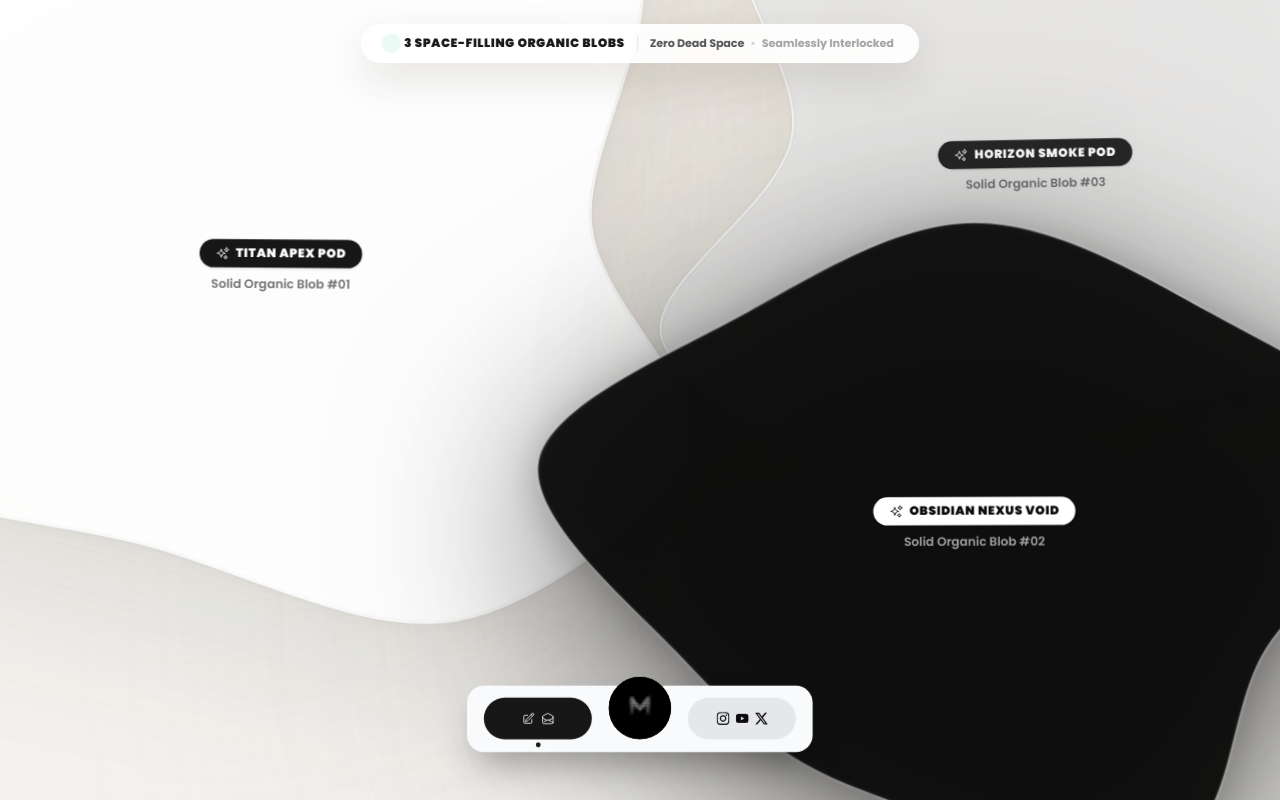
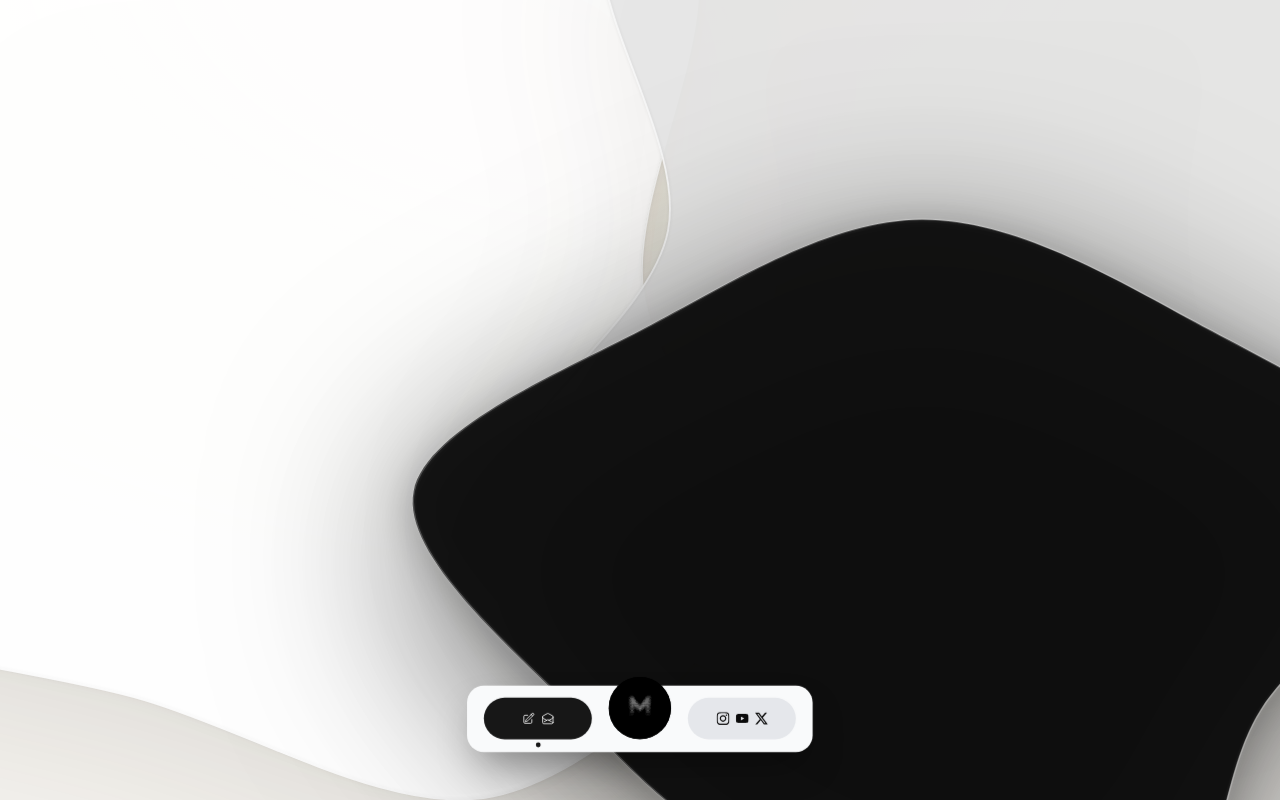
Before and after one commit to Madan2248c/menofmatrix, a Next.js app in the folder menofmatrix_fe/: page /feed in a window 1280 px wide. Built offline with nearby package versions, Linux system fonts and the light colour scheme.

Commit message:
feat(feed): purely static 3 solid interlocking blobs covering 100% of viewport with zero dead space and no text/hover noise

```diff
--- a/menofmatrix_fe/src/app/feed/page.js
+++ b/menofmatrix_fe/src/app/feed/page.js
@@ -1,14 +1,6 @@
 "use client";
 
 import React, { useState, useEffect, useMemo } from "react";
-import { motion, useMotionValue, useSpring, useTransform } from "motion/react";
-import { Poppins } from "next/font/google";
-import { HiOutlineSparkles } from "react-icons/hi2";
-
-const poppins = Poppins({
-  subsets: ["latin"],
-  weight: ["300", "400", "500", "600", "700", "800", "900"],
-});
 
 // ---------------------------------------------------------------------------
 // Procedural Organic SVG Path Generator for Smooth Amorphous Splines
@@ -44,42 +36,30 @@ function generateSmoothBlob(w, h, seed = 0, lobes = 9, irregularity = 0.22) {
 }
 
 // ---------------------------------------------------------------------------
-// Solid Organic Blob Component (Zero Hover Effects, Screen-Filling Fluidity)
+// Static Organic Blob Component (Pure Aesthetics, Zero Movement/Hover)
 // ---------------------------------------------------------------------------
-function SolidOrganicBlob({
-  id,
+function PureOrganicBlob({
   width,
   height,
   seed = 1,
   lobes = 9,
   irregularity = 0.22,
-  tone = "white", // "white" | "black" | "smoke" | "graphite"
-  floatDuration = 22,
-  floatDelay = 0,
+  tone = "white", // "white" | "black" | "smoke"
   className = "",
   style = {},
-  label = "",
-  mouseSpringX,
-  mouseSpringY,
-  parallaxFactor = 0.03,
 }) {
   const pathD = useMemo(
     () => generateSmoothBlob(width, height, seed, lobes, irregularity),
     [width, height, seed, lobes, irregularity]
   );
 
-  const translateX = useTransform(mouseSpringX, (x) => x * parallaxFactor);
-  const translateY = useTransform(mouseSpringY, (y) => y * parallaxFactor);
-
   const toneConfigs = {
     white: {
-      fill: "bg-white/94",
+      fill: "bg-white/95",
       borderStroke: "rgba(255, 255, 255, 0.95)",
       innerStroke: "rgba(0, 0, 0, 0.03)",
       shadow: "drop-shadow(0 40px 90px rgba(60,50,35,0.12)) drop-shadow(0 2px 8px rgba(0,0,0,0.03))",
       sheen: "from-white via-white/80 to-transparent",
-      badge: "bg-neutral-900 text-white",
-      textColor: "text-neutral-900",
     },
     black: {
       fill: "bg-neutral-950/95",
@@ -87,57 +67,29 @@ function SolidOrganicBlob({
       innerStroke: "rgba(255, 255, 255, 0.08)",
       shadow: "drop-shadow(0 44px 100px rgba(0,0,0,0.5)) drop-shadow(0 6px 20px rgba(0,0,0,0.3))",
       sheen: "from-white/30 via-white/10 to-transparent",
-      badge: "bg-white text-neutral-950",
-      textColor: "text-white",
     },
     smoke: {
-      fill: "bg-neutral-200/85",
+      fill: "bg-neutral-200/90",
       borderStroke: "rgba(255, 255, 255, 0.9)",
       innerStroke: "rgba(0, 0, 0, 0.05)",
       shadow: "drop-shadow(0 36px 85px rgba(60,50,35,0.09))",
       sheen: "from-white via-white/70 to-transparent",
-      badge: "bg-neutral-800 text-white",
-      textColor: "text-neutral-800",
-    },
-    graphite: {
-      fill: "bg-neutral-900/90",
-      borderStroke: "rgba(255, 255, 255, 0.16)",
-      innerStroke: "rgba(255, 255, 255, 0.06)",
-      shadow: "drop-shadow(0 38px 85px rgba(0,0,0,0.35))",
-      sheen: "from-white/20 via-transparent to-transparent",
-      badge: "bg-white/90 text-neutral-900",
-      textColor: "text-neutral-100",
     },
   };
 
   const cfg = toneConfigs[tone] || toneConfigs.white;
 
   return (
-    <motion.div
+    <div
       style={{
         width,
         height,
         filter: cfg.shadow,
-        x: translateX,
-        y: translateY,
         ...style,
       }}
-      className={`absolute select-none pointer-events-auto ${className}`}
-      initial={{ opacity: 0, scale: 0.96 }}
-      animate={{
-        opacity: 1,
-        scale: [1, 1.02, 0.985, 1],
-        rotate: [-1.2, 1.4, -1.6, -1.2],
-        y: [-12, 14, -8, -12],
-      }}
-      transition={{
-        opacity: { duration: 1.2, ease: "easeOut" },
-        scale: { duration: floatDuration, repeat: Infinity, ease: "easeInOut", delay: floatDelay },
-        rotate: { duration: floatDuration * 1.2, repeat: Infinity, ease: "easeInOut", delay: floatDelay },
-        y: { duration: floatDuration * 0.95, repeat: Infinity, ease: "easeInOut", delay: floatDelay },
-      }}
+      className={`absolute select-none pointer-events-none ${className}`}
     >
-      {/* Morphing Liquid SVG Container */}
+      {/* Liquid SVG Backdrop */}
       <div
         className={`absolute inset-0 ${cfg.fill} backdrop-blur-3xl`}
         style={{
@@ -145,13 +97,13 @@ function SolidOrganicBlob({
         }}
       />
 
-      {/* Internal Liquid Refraction Gradient */}
+      {/* Top Specular Sheen */}
       <div
         className={`pointer-events-none absolute inset-x-0 top-0 h-[2.5px] bg-gradient-to-r ${cfg.sheen} opacity-90`}
         style={{ clipPath: `path('${pathD}')` }}
       />
 
-      {/* Specular SVG Border Hull */}
+      {/* SVG Specular Rim */}
       <svg className="absolute inset-0 w-full h-full pointer-events-none" viewBox={`0 0 ${width} ${height}`}>
         <path
           d={pathD}
@@ -168,27 +120,12 @@ function SolidOrganicBlob({
           className="blur-[1px]"
         />
       </svg>
-
-      {/* Centered Safe-Area Preview Badge / Label */}
-      <div className="absolute inset-0 flex flex-col items-center justify-center p-12 text-center pointer-events-none">
-        {label && (
-          <div className="flex flex-col items-center gap-2">
-            <span className={`inline-flex items-center gap-1.5 rounded-full px-4 py-1.5 text-xs font-black uppercase tracking-wider shadow-sm ${cfg.badge}`}>
-              <HiOutlineSparkles className="h-3.5 w-3.5" />
-              <span>{label}</span>
-            </span>
-            <span className={`text-xs font-semibold opacity-60 ${cfg.textColor}`}>
-              Solid Organic Blob #{id}
-            </span>
-          </div>
-        )}
-      </div>
-    </motion.div>
+    </div>
   );
 }
 
 // ---------------------------------------------------------------------------
-// Main Organic 3-Blob Full-Screen Space-Filling Stage
+// Main 3 Solid Space-Filling Blobs (Zero Empty Space, Zero Movement)
 // ---------------------------------------------------------------------------
 export default function FeedPage() {
   const [viewport, setViewport] = useState({ w: 1440, h: 900 });
@@ -205,121 +142,57 @@ export default function FeedPage() {
     return () => window.removeEventListener("resize", updateSize);
   }, []);
 
-  const mouseX = useMotionValue(0);
-  const mouseY = useMotionValue(0);
+  // Generous dimensions ensuring generous overlap with 0 background gaps
+  const blob1W = Math.max(800, Math.round(viewport.w * 0.82));
+  const blob1H = Math.max(700, Math.round(viewport.h * 1.15));
 
-  const springConfig = { damping: 30, stiffness: 60 };
-  const mouseSpringX = useSpring(mouseX, springConfig);
-  const mouseSpringY = useSpring(mouseY, springConfig);
+  const blob2W = Math.max(750, Math.round(viewport.w * 0.78));
+  const blob2H = Math.max(650, Math.round(viewport.h * 1.05));
 
-  function handleMouseMove(e) {
-    const { innerWidth, innerHeight } = window;
-    mouseX.set(((e.clientX - innerWidth / 2) / (innerWidth / 2)) * 40);
-    mouseY.set(((e.clientY - innerHeight / 2) / (innerHeight / 2)) * 40);
-  }
-
-  // Calculate dynamic blob sizes based on viewport so they 100% fill and overlap the entire space
-  const blob1Width = Math.max(750, Math.round(viewport.w * 0.72));
-  const blob1Height = Math.max(620, Math.round(viewport.h * 0.88));
-
-  const blob2Width = Math.max(720, Math.round(viewport.w * 0.68));
-  const blob2Height = Math.max(580, Math.round(viewport.h * 0.82));
-
-  const blob3Width = Math.max(680, Math.round(viewport.w * 0.62));
-  const blob3Height = Math.max(540, Math.round(viewport.h * 0.76));
+  const blob3W = Math.max(780, Math.round(viewport.w * 0.80));
+  const blob3H = Math.max(650, Math.round(viewport.h * 0.95));
 
   return (
-    <div
-      onMouseMove={handleMouseMove}
-      className={`${poppins.className} relative h-screen w-screen bg-[#f4f2ee] text-neutral-900 overflow-hidden select-none`}
-    >
-      {/* ------------------------------------------------------------------ */}
-      {/* Ambient Depth Atmospheric Shading                                  */}
-      {/* ------------------------------------------------------------------ */}
+    <div className="relative h-screen w-screen bg-[#f4f2ee] overflow-hidden select-none">
+      {/* Ambient Radial Atmosphere */}
       <div className="pointer-events-none fixed inset-0 z-0 bg-[radial-gradient(ellipse_90%_90%_at_50%_-10%,rgba(235,230,220,0.9),rgba(244,242,238,1))]" />
 
-      <div className="pointer-events-none fixed -top-40 -left-40 h-[700px] w-[700px] rounded-full bg-neutral-300/30 blur-[140px]" />
-      <div className="pointer-events-none fixed top-1/4 -right-40 h-[800px] w-[800px] rounded-full bg-neutral-400/25 blur-[160px]" />
-      <div className="pointer-events-none fixed -bottom-40 left-1/3 h-[700px] w-[700px] rounded-full bg-stone-300/25 blur-[150px]" />
-
       {/* ------------------------------------------------------------------ */}
-      {/* 3 Space-Filling Organic Blobs (100% Viewport Covered)              */}
+      {/* 3 Giant Static Interlocking Blobs (100% Screen Covered, 0 Dead Space) */}
       {/* ------------------------------------------------------------------ */}
       <div className="relative z-10 w-full h-full overflow-hidden">
-        {/* BLOB 1: Top-Left Titan Pod (White Glass) */}
-        {/* Spans across top-left, center, and bottom-left */}
-        <SolidOrganicBlob
-          id="01"
-          label="Titan Apex Pod"
-          width={blob1Width}
-          height={blob1Height}
+        {/* BLOB 1: Left / Top-Left Titan Pod (White Glass) */}
+        <PureOrganicBlob
+          width={blob1W}
+          height={blob1H}
           seed={3}
           lobes={9}
           irregularity={0.22}
           tone="white"
-          floatDuration={24}
-          floatDelay={0}
-          className="-top-[12%] -left-[14%] z-10"
-          mouseSpringX={mouseSpringX}
-          mouseSpringY={mouseSpringY}
-          parallaxFactor={0.03}
+          className="-top-[15%] -left-[18%] z-10"
         />
 
-        {/* BLOB 3: Top-Right Smoke Anchor (Smoke Shade) */}
-        {/* Fills the entire top-right & upper-middle quadrant that was previously empty */}
-        <SolidOrganicBlob
-          id="03"
-          label="Horizon Smoke Pod"
-          width={blob3Width}
-          height={blob3Height}
+        {/* BLOB 2: Top-Right Smoke Pod (Warm Smoke Glass) - Closes the gap */}
+        <PureOrganicBlob
+          width={blob2W}
+          height={blob2H}
           seed={14}
           lobes={9}
           irregularity={0.24}
           tone="smoke"
-          floatDuration={26}
-          floatDelay={4}
-          className="-top-[16%] right-[-12%] z-20"
-          mouseSpringX={mouseSpringX}
-          mouseSpringY={mouseSpringY}
-          parallaxFactor={0.04}
+          className="-top-[18%] -right-[15%] z-20"
         />
 
-        {/* BLOB 2: Center-Right Obsidian Void (Deep Black) */}
-        {/* Fills the center-right, bottom-right, and overlaps Blobs 1 & 3 */}
-        <SolidOrganicBlob
-          id="02"
-          label="Obsidian Nexus Void"
-          width={blob2Width}
-          height={blob2Height}
+        {/* BLOB 3: Bottom-Right Obsidian Void (Deep Black) */}
+        <PureOrganicBlob
+          width={blob3W}
+          height={blob3H}
           seed={9}
           lobes={9}
           irregularity={0.25}
           tone="black"
-          floatDuration={20}
-          floatDelay={2}
-          className="top-[24%] right-[-10%] z-30"
-          mouseSpringX={mouseSpringX}
-          mouseSpringY={mouseSpringY}
-          parallaxFactor={-0.035}
+          className="bottom-[-18%] -right-[12%] z-30"
         />
-      </div>
-
-      {/* ------------------------------------------------------------------ */}
-      {/* Top Floating Control Capsule: Canvas Stage HUD                      */}
-      {/* ------------------------------------------------------------------ */}
-      <div className="fixed top-6 left-1/2 -translate-x-1/2 z-50 flex items-center gap-3 rounded-full border border-white/80 bg-white/90 px-6 py-2.5 shadow-[0_16px_40px_rgba(60,50,35,0.12)] backdrop-blur-2xl">
-        <div className="flex items-center gap-2 pr-3 border-r border-neutral-200">
-          <span className="flex h-2.5 w-2.5 rounded-full bg-emerald-500 animate-ping" />
-          <span className="text-xs font-black uppercase tracking-wider text-neutral-900">
-            3 Space-Filling Organic Blobs
-          </span>
-        </div>
-
-        <div className="flex items-center gap-1.5 text-[11px] font-bold text-neutral-600">
-          <span>Zero Dead Space</span>
-          <span className="text-neutral-300">•</span>
-          <span className="text-neutral-400">Seamlessly Interlocked</span>
-        </div>
       </div>
     </div>
   );
```
